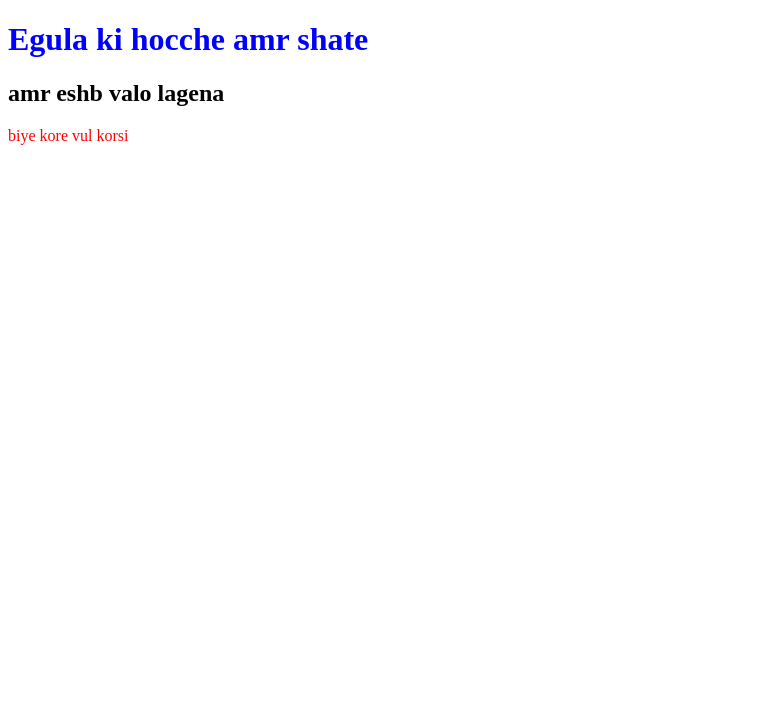
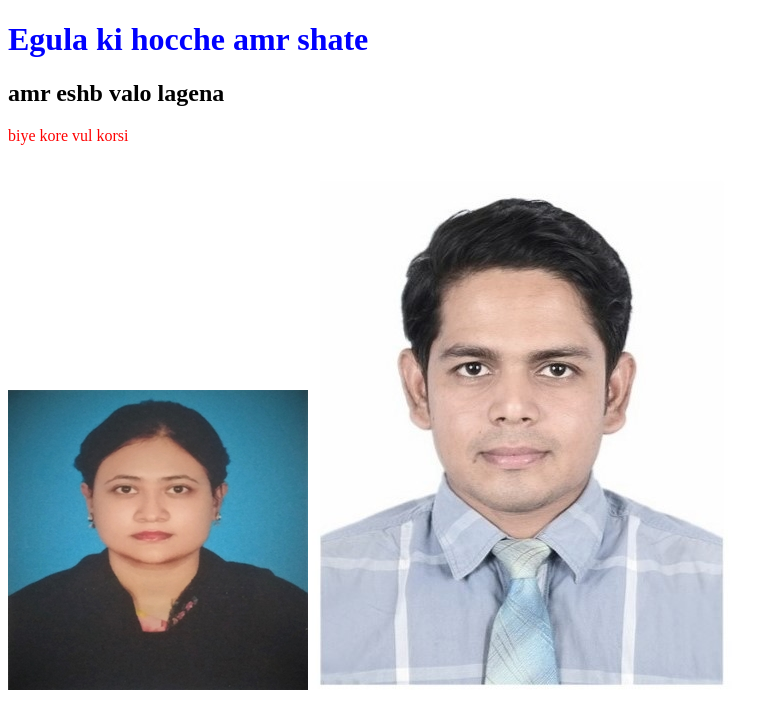
Before and after one commit to rashed116/khankir-pola, a plain HTML site: page index.html in a window 1280 px wide. Shown: the whole page, without its empty margins (0-779 px from the left). Drawn offline with Linux system fonts and the light colour scheme.

Commit message:
Ki ekta obstha

```diff
--- a/index.html
+++ b/index.html
@@ -11,6 +11,8 @@
     <h1>Egula ki hocche amr shate</h1>
     <h2>amr eshb valo lagena</h2>
     <p>biye kore vul korsi</p>
+    <img src="Bizita.jpg" alt="Bizita">
+    <img src="Rashed.jpg" alt="Rashed">
 
 </body>
 </html>
```
Also changed, not shown: Bizita.jpg (added), Rashed.jpg (added).
